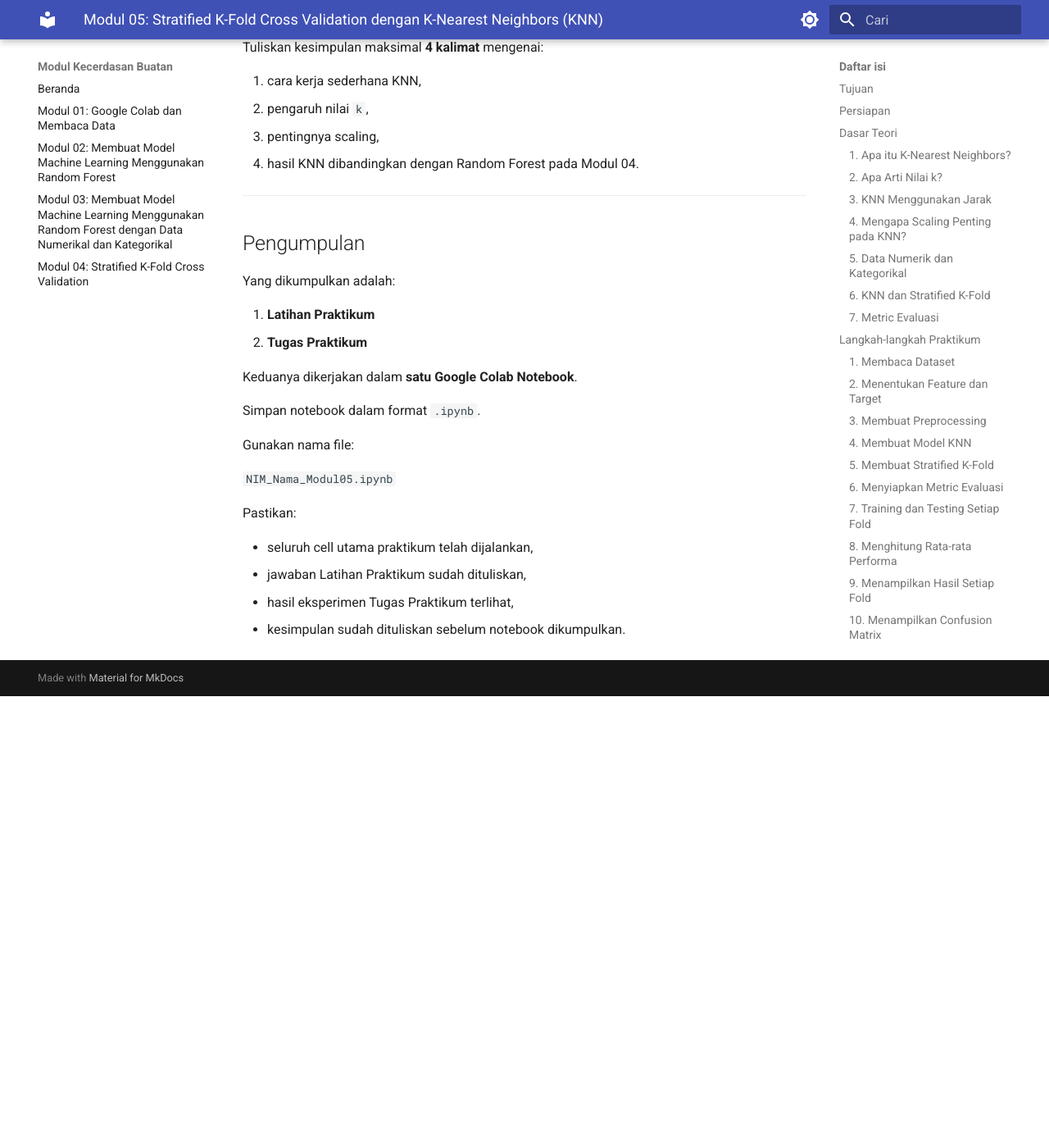
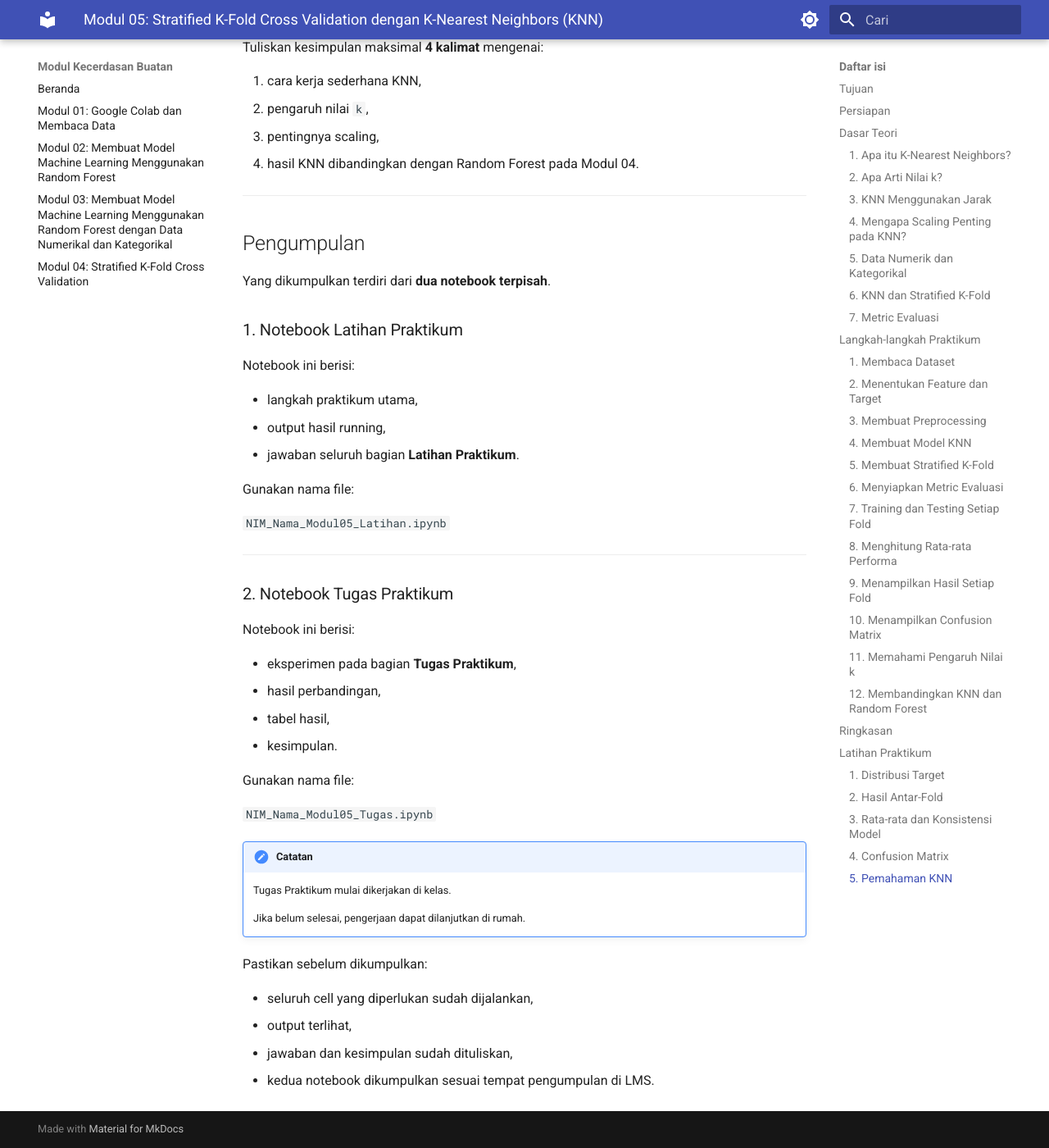
Before and after one commit to hysun7/modul-ai, an MkDocs documentation site: the page built from docs/modul05.md, in a window 1280 px wide and 1400 px high, scrolled down 18053 px. Shown: the whole window at 82% size. Built offline with MkDocs 1.6.1 and Material for MkDocs 9.7.7, drawn with Linux system fonts in a browser that asks for light colours; before the commit the page ends 18902 px from its top, so only the background shows below that; some of the changed text lies outside the part shown.

Commit message:
Add files via upload

```diff
--- a/docs/modul05.md
+++ b/docs/modul05.md
@@ -481,7 +481,7 @@ Kerjakan menggunakan Google Colab dan dataset `diabetes.csv`.
 
     Jika belum selesai pada waktu praktikum, tugas **boleh dilanjutkan di rumah**.
 
-    **Latihan Praktikum dan Tugas Praktikum dikumpulkan bersama dalam satu notebook.**
+    **Latihan Praktikum dan Tugas Praktikum dikumpulkan dalam notebook yang berbeda.**
 
 ## 1. Membandingkan Nilai k
 
@@ -570,22 +570,43 @@ Tuliskan kesimpulan maksimal **4 kalimat** mengenai:
 
 ## Pengumpulan
 
-Yang dikumpulkan adalah:
+Yang dikumpulkan terdiri dari **dua notebook terpisah**.
 
-1. **Latihan Praktikum**
-2. **Tugas Praktikum**
+### 1. Notebook Latihan Praktikum
 
-Keduanya dikerjakan dalam **satu Google Colab Notebook**.
+Notebook ini berisi:
 
-Simpan notebook dalam format `.ipynb`.
+- langkah praktikum utama,
+- output hasil running,
+- jawaban seluruh bagian **Latihan Praktikum**.
 
 Gunakan nama file:
 
-`NIM_Nama_Modul05.ipynb`
+`NIM_Nama_Modul05_Latihan.ipynb`
 
-Pastikan:
+---
 
-- seluruh cell utama praktikum telah dijalankan,
-- jawaban Latihan Praktikum sudah dituliskan,
-- hasil eksperimen Tugas Praktikum terlihat,
-- kesimpulan sudah dituliskan sebelum notebook dikumpulkan.
+### 2. Notebook Tugas Praktikum
+
+Notebook ini berisi:
+
+- eksperimen pada bagian **Tugas Praktikum**,
+- hasil perbandingan,
+- tabel hasil,
+- kesimpulan.
+
+Gunakan nama file:
+
+`NIM_Nama_Modul05_Tugas.ipynb`
+
+!!! note "Catatan"
+    Tugas Praktikum mulai dikerjakan di kelas.
+
+    Jika belum selesai, pengerjaan dapat dilanjutkan di rumah.
+
+Pastikan sebelum dikumpulkan:
+
+- seluruh cell yang diperlukan sudah dijalankan,
+- output terlihat,
+- jawaban dan kesimpulan sudah dituliskan,
+- kedua notebook dikumpulkan sesuai tempat pengumpulan di LMS.
```
